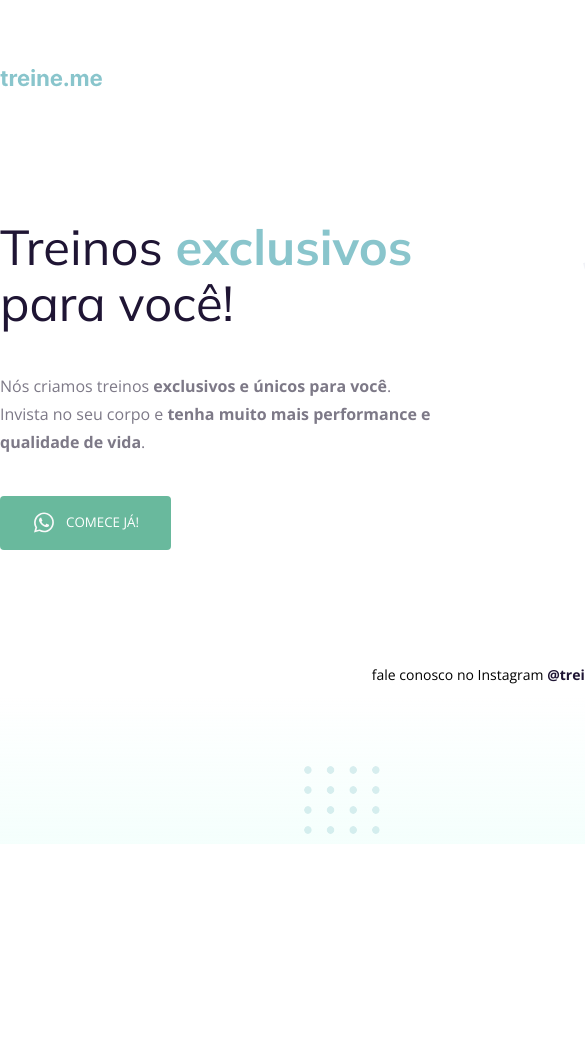
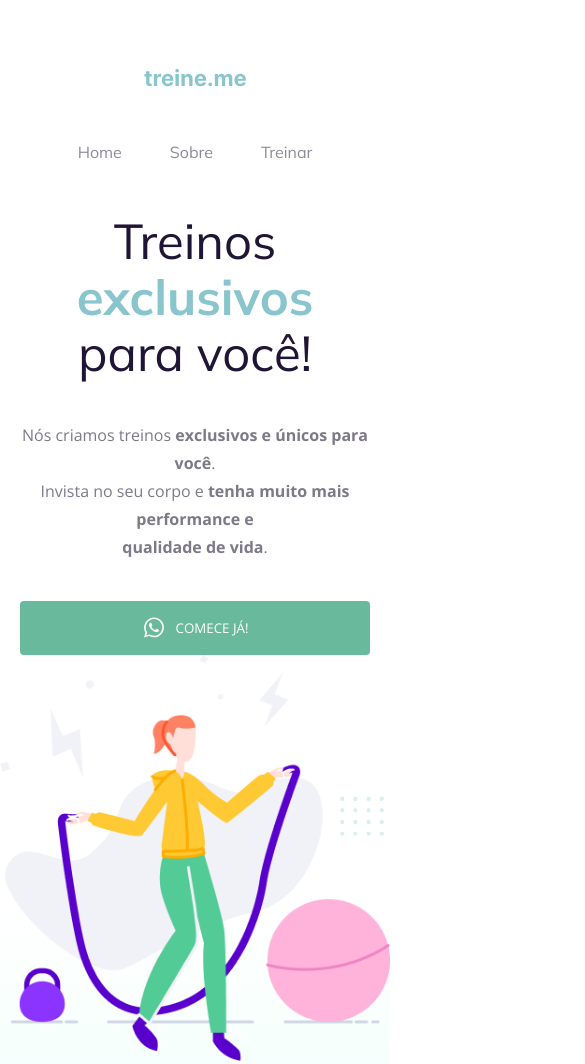
Before and after one commit to patrickxfranco/treineme, a plain HTML site: page index.html in a window 390 px wide. Shown: the top 1064 px of the page, 585 px wide, since content can reach past the window. Before the commit the page ends 844 px from the top, so only its background shows below. Drawn offline with nearby package versions, Linux system fonts and the light colour scheme.

Commit message:
Adicionado responsividade para dispositivos móveis

```diff
--- a/style.css
+++ b/style.css
@@ -1,31 +1,38 @@
 /* font-family: 'Mulish', sans-serif;
  * font-family: 'Open Sans', sans-serif;
  */
+
+ :root {
+  font-size: 62.5%;
+ }
 
 body {
   background: linear-gradient(180deg, rgba(227, 255, 248, 0) 82.08%, rgba(227, 255, 248,0.38) 100%);
   font-family: 'Open Sans', sans-serif;
   margin: 0;
   min-height: 100vh;
+  font-size: 1.6rem;
+  width: 100vw;
 }
 
 #page {
-  width: 1000px;
+  width: 100vw;
+  max-width: 100.0rem;
   margin: 0 auto 0;
-  padding-top: 65px;
+  padding-top: 6.5rem;
 }
 
 nav {
   display: flex;
   justify-content: space-between;
   align-items: center;
-  margin-bottom: 55px;
+  margin-bottom: 5.5rem;
 }
 
 ul {
   display: flex;
   list-style-type: none;
-  gap: 48px;
+  gap: 4.8rem;
   margin: 0;
   padding: 0;
 }
@@ -49,8 +56,8 @@ h1, ul {
 }
 
 h1 {
-  font-size: 49px;
-  line-height: 56px;
+  font-size: 4.9rem;
+  line-height: 5.6rem;
   color: #1F1534;
   font-weight: normal;
 }
@@ -63,8 +70,8 @@ h1 span {
 section p {
   color: #7D7987;
   font-weight: normal;
-  line-height: 28px;
-  margin: 40px 0;
+  line-height: 2.8rem;
+  margin: 4.0rem 0;
 }
 
 button {
@@ -73,13 +80,13 @@ button {
 
   background: #69B99D;
   border: none;
-  border-radius: 4px;
+  border-radius: 0.4rem;
   display: flex;
   align-items: center;
   justify-content: center;
-  gap: 10px;
+  gap: 1.0rem;
   color: white;
-  padding: 14px 32px 15px;
+  padding: 1.4rem 3.2rem 1.5rem;
   cursor: pointer;
 }
 
@@ -88,10 +95,10 @@ button:hover {
 }
 
 footer {
-  font-size: 14px;
-  line-height: 28px;
+  font-size: 1.4rem;
+  line-height: 2.8rem;
   text-align: center;
-  margin-top: 80px;
+  margin-top: 8.0rem;
 }
 
 footer a {
@@ -109,3 +116,58 @@ main {
   bottom: 0;
   right: 0;
 }
+
+@media (width: 1024px) {
+  nav {
+    max-width: 100vw;
+    padding: 0 5rem;
+    font-size: 2rem;
+  }
+
+  main {
+    padding: 0 5rem;
+    margin-bottom: 10rem;
+  }
+}
+
+@media (max-width: 768px) {
+  nav {
+    width: 100vw;
+    flex-direction: column;
+    gap: 5rem;
+    margin-bottom: 1rem;
+  }
+
+  main {
+    width: 100vw;
+    flex-direction: column;
+    margin: 0 auto;
+  }
+
+  section {
+    text-align: center;
+    padding: 0 2rem;
+  }
+
+  section p {
+    text-align: center;
+  }
+
+  button {
+    margin: 0 auto;
+    width: 100%;
+  }
+
+  main > img {
+    width: 100%;
+  }
+
+  #balls {
+    width: 5rem;
+    height: 5rem;
+  }
+
+  footer {
+    margin-top: 1rem;
+  }
+}
```
